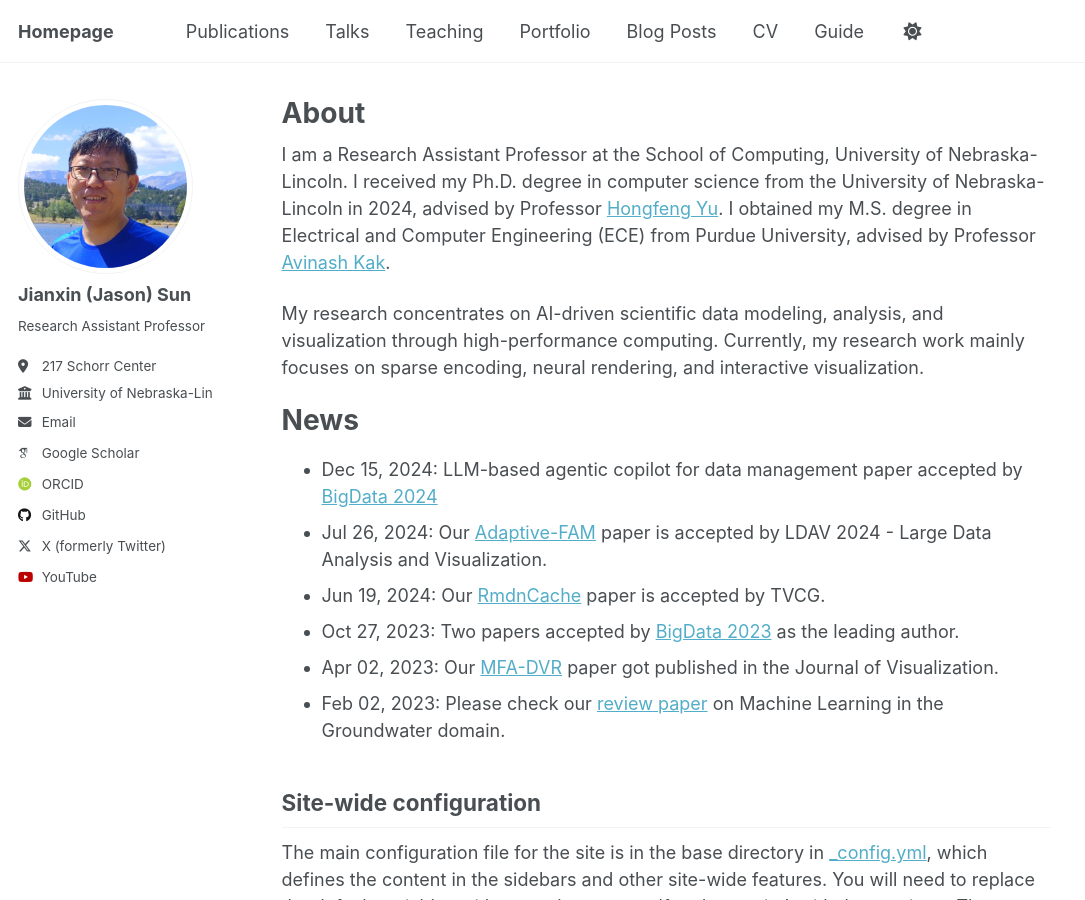
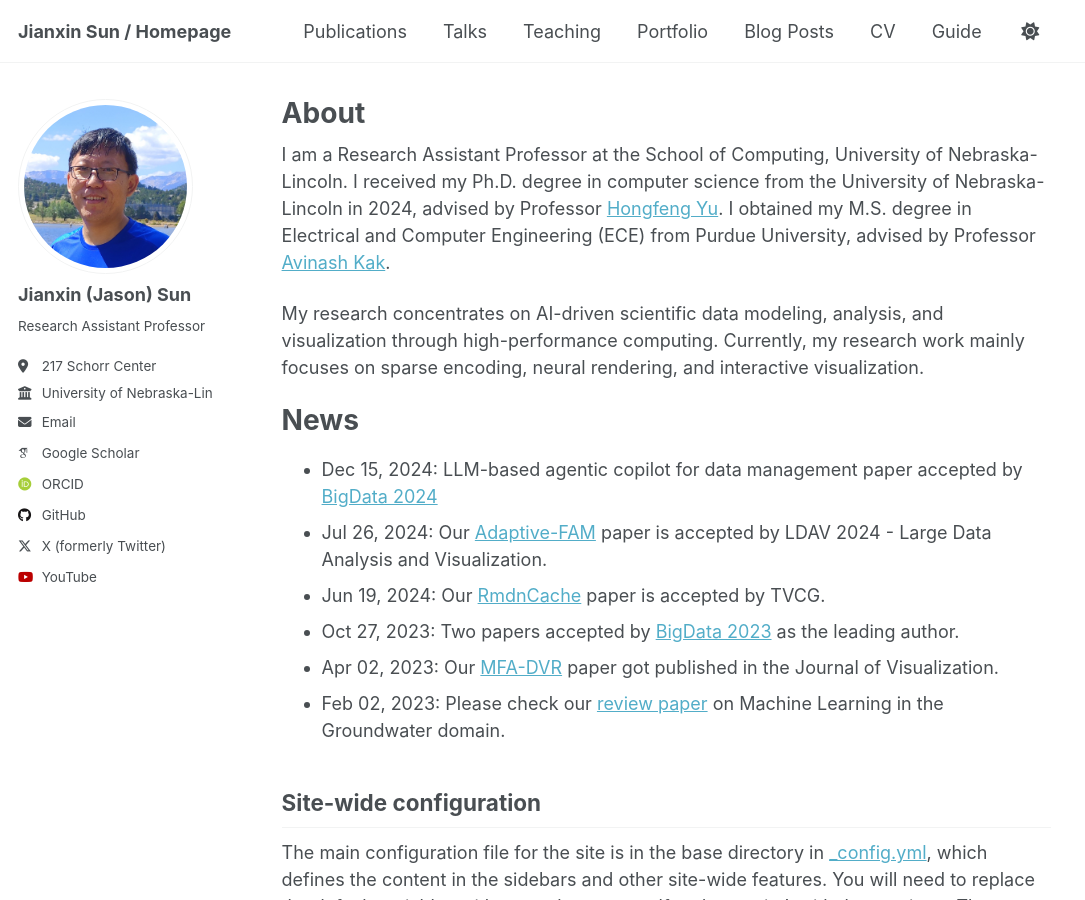
Before and after one commit to sunjianxin/sunjianxin.github.io, a Jekyll site: the page built from _pages/about.md, in a window 1280 px wide and 900 px high. Shown: the whole window, without its empty margins (0-1085 px from the left). Built offline with Jekyll 4.4.1, drawn with Linux system fonts in a browser that asks for light colours; some web fonts are replaced.

Commit message:
Update _config.yml

```diff
--- a/_config.yml
+++ b/_config.yml
@@ -9,7 +9,7 @@
 # Basic Site Settings
 locale                   : "en-US"
 site_theme               : "default"
-title                    : "Homepage"
+title                    : "Jianxin Sun / Homepage"
 title_separator          : "-"
 name                     : &name "Your Name"
 description              : &description "personal description"
```
